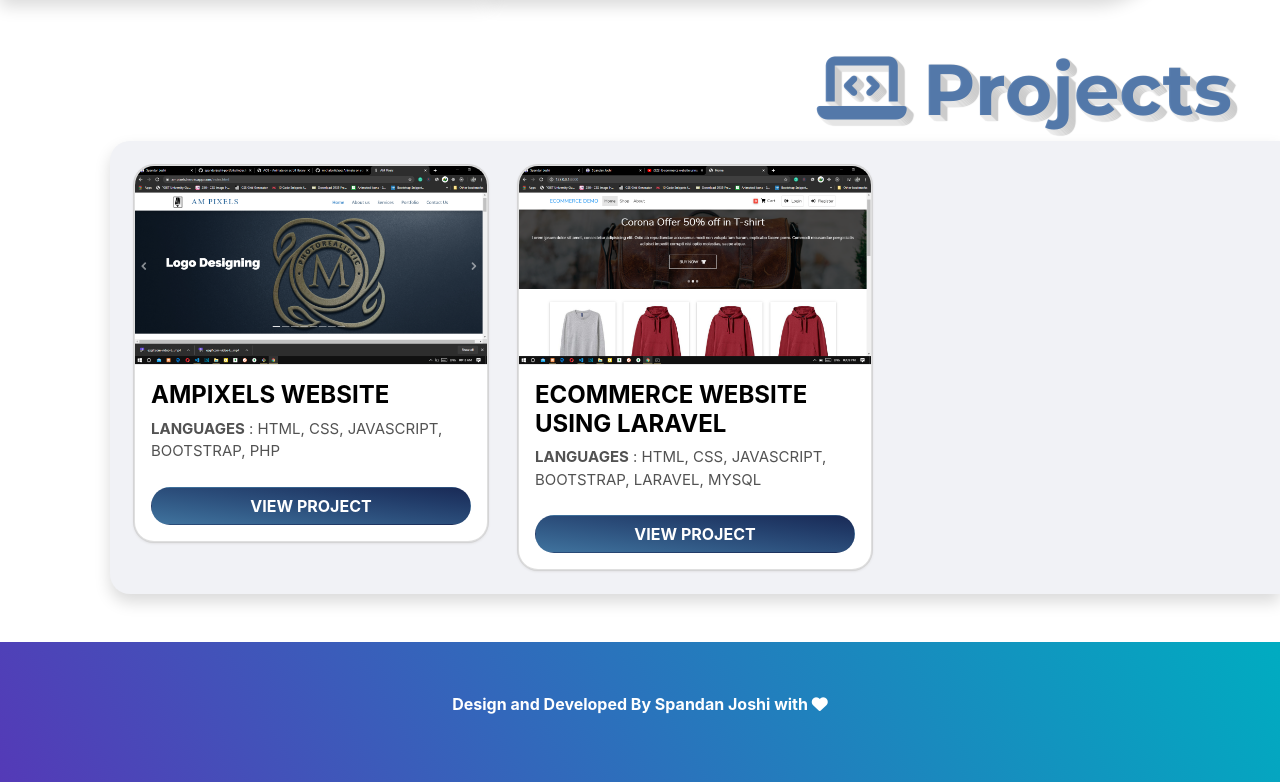
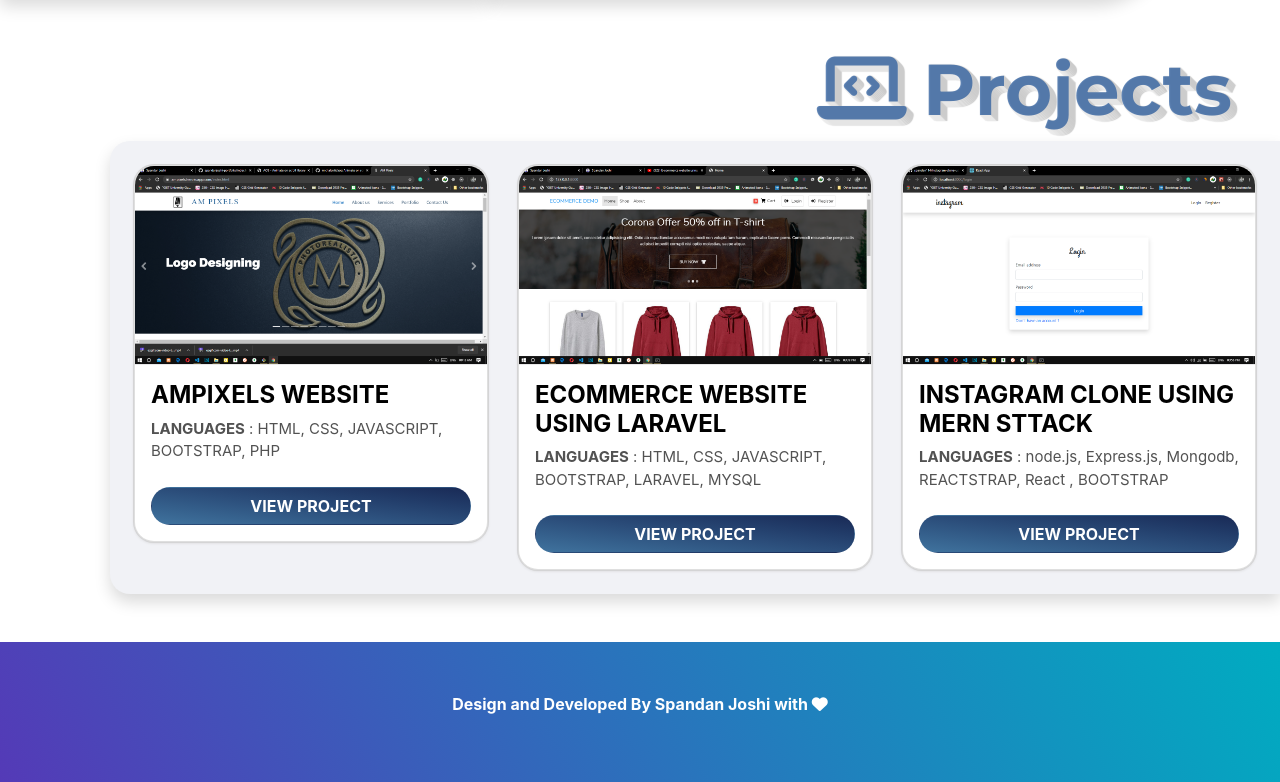
Before and after one commit to spandan114/spandanjoshi-portfolio, a plain HTML site: page index.html in a window 1280 px wide. Shown: the part 1805-2587 px from the top of the page. Drawn offline with nearby package versions, Linux system fonts and the light colour scheme.

Commit message:
add instaclone

```diff
--- a/index.html
+++ b/index.html
@@ -71,7 +71,7 @@
     <div class="container">
 
     <!--------  button bundel  --------->
- <div class="row">
+    <div class="row">
         <div class="col-md-6">
             <h1 class="text"
             data-sal-duration="1200"
@@ -549,7 +549,7 @@
     <!-- <div class="row">
         <div class="col-md-1 col-lg-1"></div>
         <div class="col-md-10 overflow-hidden">aa</div>
-    </div> -->
+    </div>   -->
 
     <div class="d-flex flex-row-reverse bd-highlight">
 
@@ -595,6 +595,27 @@
                 </div>
             </div>
                 <!--end-->
+
+                            <!-----card start---->
+                            <div class="col-md-4  pb-4 pb-md-0 pb-lg-0">
+                                <div class="card project-card"
+                                data-aos="fade-up"
+                                data-aos-delay="250"
+                                >
+                                    <img class="card-img-top" src="./Screenshot (35).png">
+                                    <div class="card-block">
+                                        <h1 class="project-title">Instagram clone using MERN sttack</h1>
+                                        <div class="work-type-title">
+                                            <p class="catagory"><strong>LANGUAGES</strong> : node.js, Express.js, Mongodb, REACTSTRAP, React , BOOTSTRAP</p>
+                                        </div>
+                                        <div class="card-text">
+                                            <!-- Tawshif is a web designer living in Bangladesh. -->
+                                     </div>
+                                       <a href="https://www.youtube.com/watch?v=n-Nn-P5uCmg"><button class="btn btn-block projects mt-4">VIEW PROJECT</button></a>
+                                    </div>
+                                </div>
+                            </div>
+                                <!--end-->
             </div>
         </div>
 
```
Also changed, not shown: Screenshot (35).png (added).
